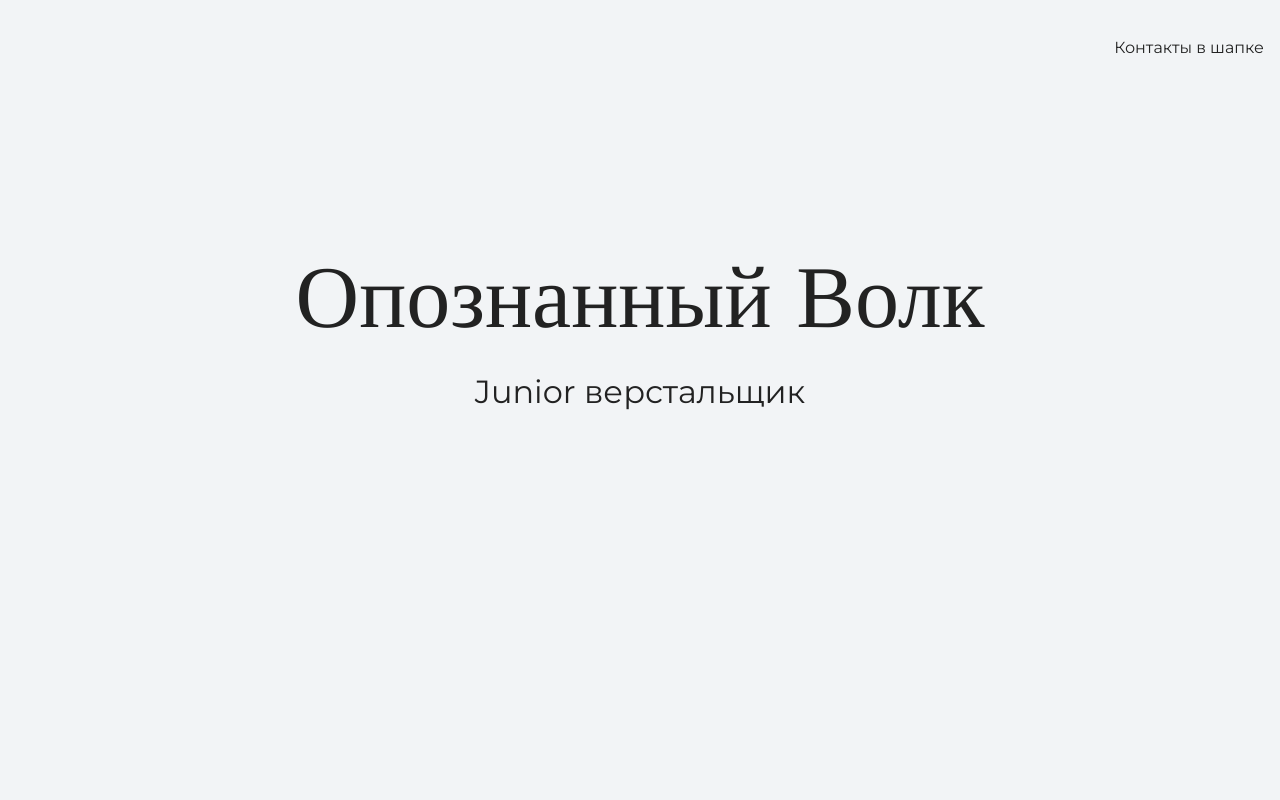
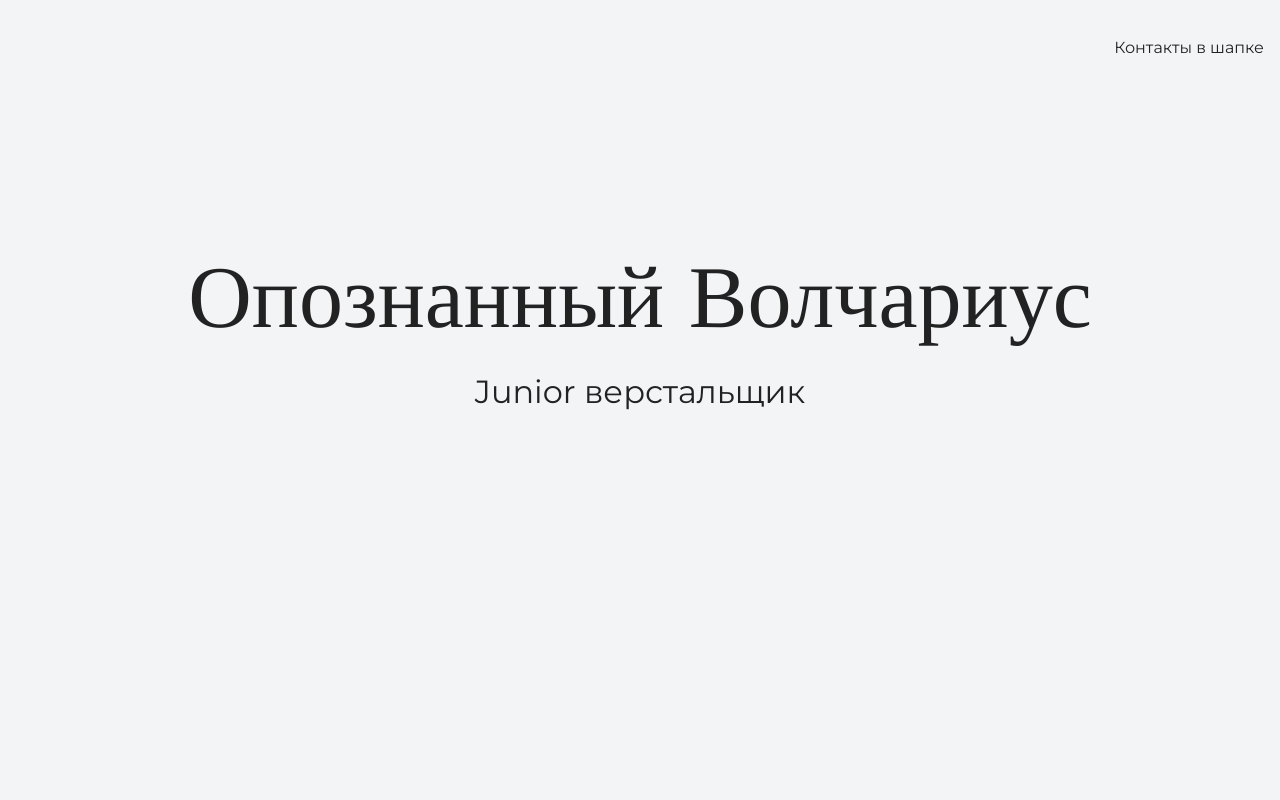
Before and after one commit to Mooth34/portfolio, a plain HTML site: page index.html in a window 1280 px wide. Shown: the top 800 px of the page. Drawn offline with nearby package versions, Linux system fonts and the light colour scheme.

Commit message:
changing title

```diff
--- a/index.html
+++ b/index.html
@@ -17,7 +17,7 @@
 
   <section class="hero-image">
     <div class="container">
-    <h1 class="heading">Опознанный Волк</h1>
+    <h1 class="heading">Опознанный Волчариус</h1>
     <p>Junior верстальщик</p>
   </section>
 
```
